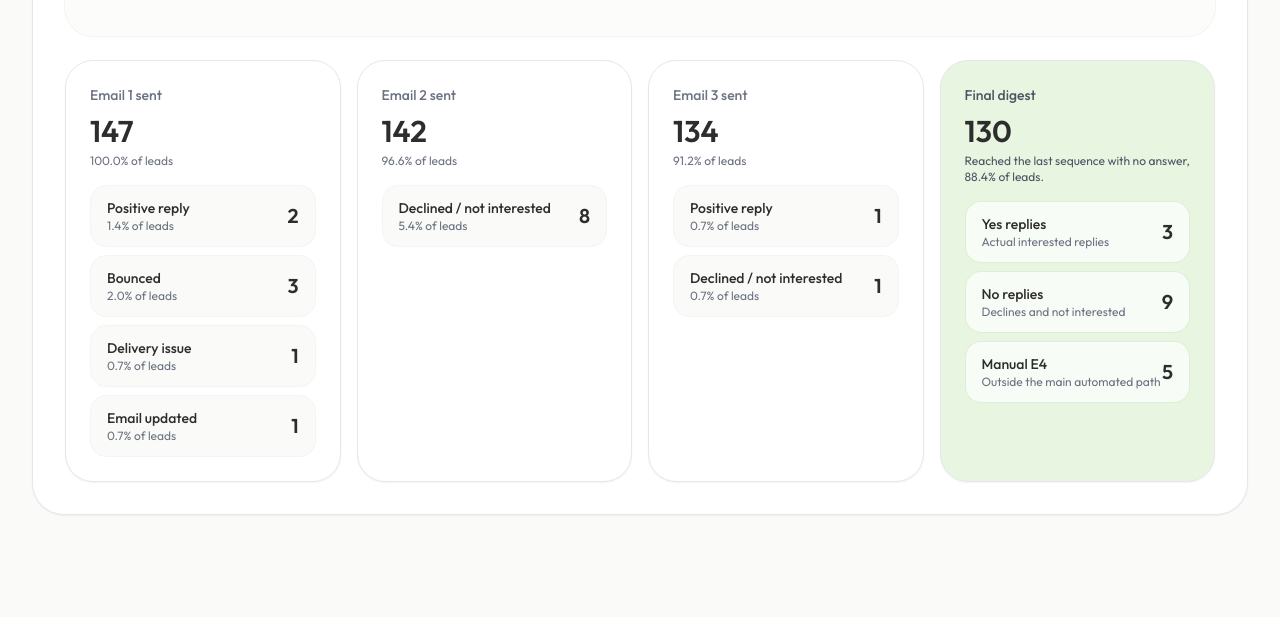
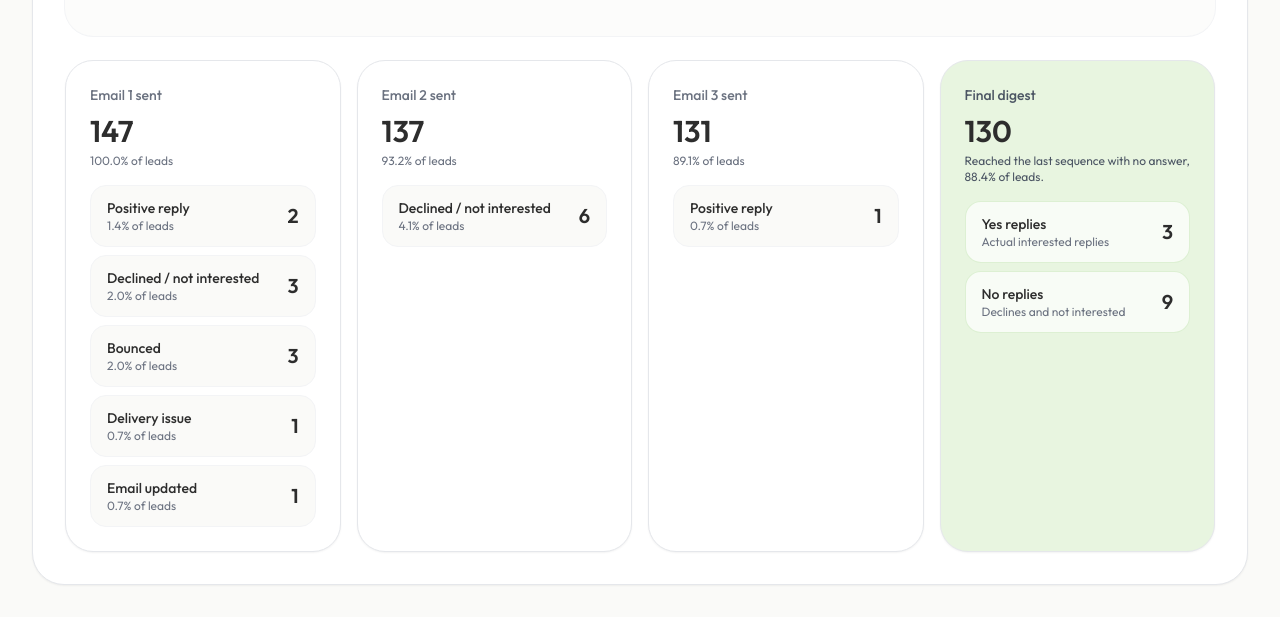
Before and after one commit to Pepe-CEO/pepe-open, a Next.js app: page /brandtrack in a window 1280 px wide. Shown: the part 1193-1810 px from the top of the page. Before the commit the page ends 1740 px from the top, so only its background shows below. Built offline with nearby package versions, Linux system fonts and the light colour scheme.

Commit message:
Correct BrandTrack contact counts and remove E4

```diff
--- a/app/brandtrack/page.tsx
+++ b/app/brandtrack/page.tsx
@@ -32,22 +32,20 @@ const TRACKS: Record<'all' | 'coffee' | 'gym', TrackData> = {
     yes: 3,
     no: 9,
     e1: 147,
-    e2: 142,
-    e3: 134,
+    e2: 137,
+    e3: 131,
     tail: 130,
     e4: 5,
     tech: 5,
     drop1: [
       { label: 'Positive reply', count: 2, color: '#6DBE45' },
+      { label: 'Declined / not interested', count: 3, color: '#F87171' },
       { label: 'Bounced', count: 3, color: '#F59E0B' },
       { label: 'Delivery issue', count: 1, color: '#F59E0B' },
       { label: 'Email updated', count: 1, color: '#F59E0B' },
     ],
-    drop2: [{ label: 'Declined / not interested', count: 8, color: '#F87171' }],
-    drop3: [
-      { label: 'Positive reply', count: 1, color: '#6DBE45' },
-      { label: 'Declined / not interested', count: 1, color: '#F87171' },
-    ],
+    drop2: [{ label: 'Declined / not interested', count: 6, color: '#F87171' }],
+    drop3: [{ label: 'Positive reply', count: 1, color: '#6DBE45' }],
   },
   coffee: {
     label: 'Coffee',
@@ -55,16 +53,17 @@ const TRACKS: Record<'all' | 'coffee' | 'gym', TrackData> = {
     yes: 2,
     no: 5,
     e1: 66,
-    e2: 65,
-    e3: 60,
+    e2: 63,
+    e3: 59,
     tail: 58,
     e4: 1,
     tech: 1,
     drop1: [
       { label: 'Positive reply', count: 1, color: '#6DBE45' },
+      { label: 'Declined / not interested', count: 1, color: '#F87171' },
       { label: 'Bounced', count: 1, color: '#F59E0B' },
     ],
-    drop2: [{ label: 'Declined / not interested', count: 5, color: '#F87171' }],
+    drop2: [{ label: 'Declined / not interested', count: 4, color: '#F87171' }],
     drop3: [{ label: 'Positive reply', count: 1, color: '#6DBE45' }],
   },
   gym: {
@@ -73,19 +72,20 @@ const TRACKS: Record<'all' | 'coffee' | 'gym', TrackData> = {
     yes: 1,
     no: 4,
     e1: 81,
-    e2: 77,
-    e3: 74,
+    e2: 74,
+    e3: 72,
     tail: 72,
     e4: 4,
     tech: 4,
     drop1: [
       { label: 'Positive reply', count: 1, color: '#6DBE45' },
+      { label: 'Declined / not interested', count: 2, color: '#F87171' },
       { label: 'Bounced', count: 2, color: '#F59E0B' },
       { label: 'Delivery issue', count: 1, color: '#F59E0B' },
       { label: 'Email updated', count: 1, color: '#F59E0B' },
     ],
-    drop2: [{ label: 'Declined / not interested', count: 3, color: '#F87171' }],
-    drop3: [{ label: 'Declined / not interested', count: 1, color: '#F87171' }],
+    drop2: [{ label: 'Declined / not interested', count: 2, color: '#F87171' }],
+    drop3: [],
   },
 }
 
@@ -211,13 +211,12 @@ export default function BrandTrackPage() {
           </div>
         </div>
 
-        <section className="mb-6 grid gap-3 md:grid-cols-2 xl:grid-cols-5">
+        <section className="mb-6 grid gap-3 md:grid-cols-2 xl:grid-cols-4">
           {[
             { label: 'Leads', value: track.total, note: 'Active tracked leads' },
             { label: 'Yes', value: track.yes, note: pct(track.yes, track.total) + ' of leads' },
             { label: 'No', value: track.no, note: pct(track.no, track.total) + ' of leads' },
             { label: 'No answer after E3', value: track.tail, note: pct(track.tail, track.total) + ' of leads' },
-            { label: 'Manual E4', value: track.e4, note: 'Outside main path' },
           ].map(item => (
             <div key={item.label} className="rounded-[28px] border border-gray-200 bg-white p-5 shadow-sm md:p-6">
               <p className="mb-2 text-sm font-medium text-gray-500">{item.label}</p>
@@ -331,13 +330,6 @@ export default function BrandTrackPage() {
                   </div>
                   <p className="text-xl font-bold text-[#2D2D2D]">{track.no}</p>
                 </div>
-                <div className="flex items-center justify-between rounded-2xl border border-[#6DBE45]/20 bg-white/70 px-4 py-3">
-                  <div>
-                    <p className="text-sm font-medium text-[#2D2D2D]">Manual E4</p>
-                    <p className="text-xs text-gray-500">Outside the main automated path</p>
-                  </div>
-                  <p className="text-xl font-bold text-[#2D2D2D]">{track.e4}</p>
-                </div>
               </div>
             </div>
           </div>
```
